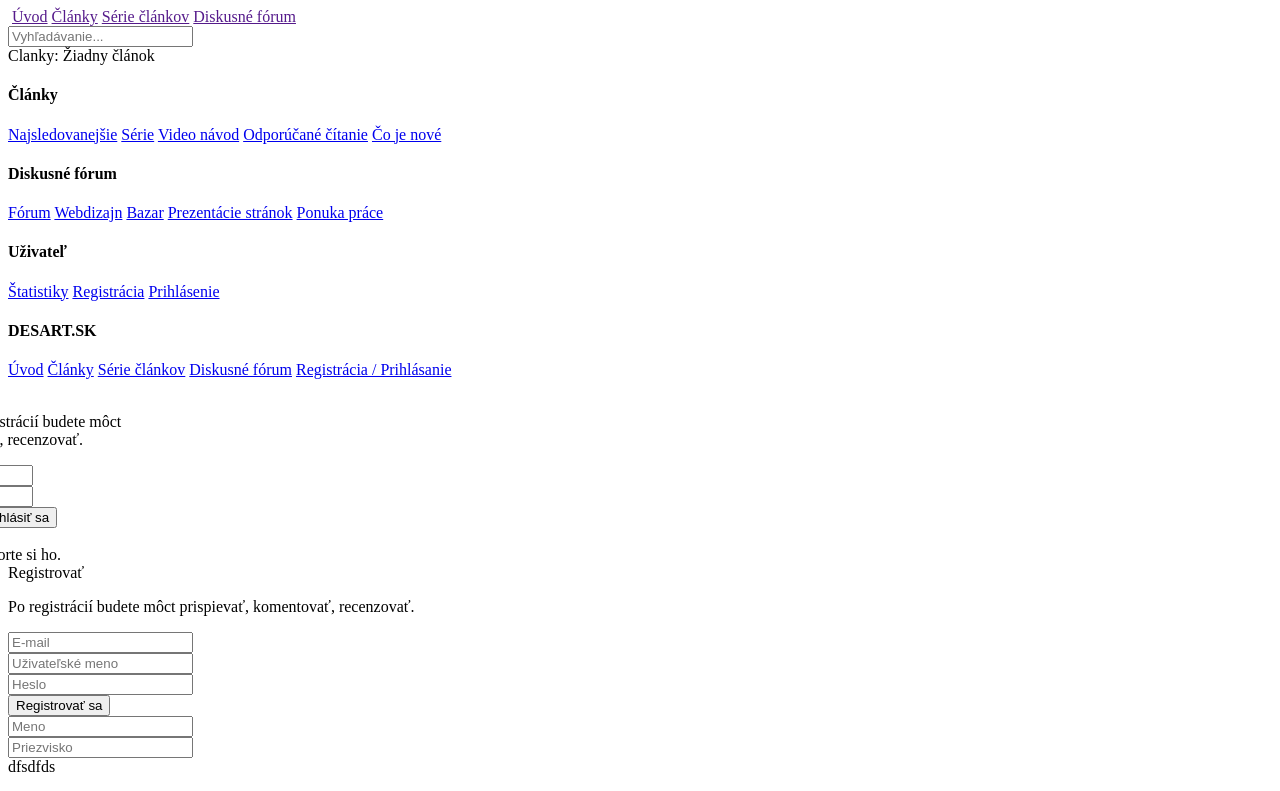
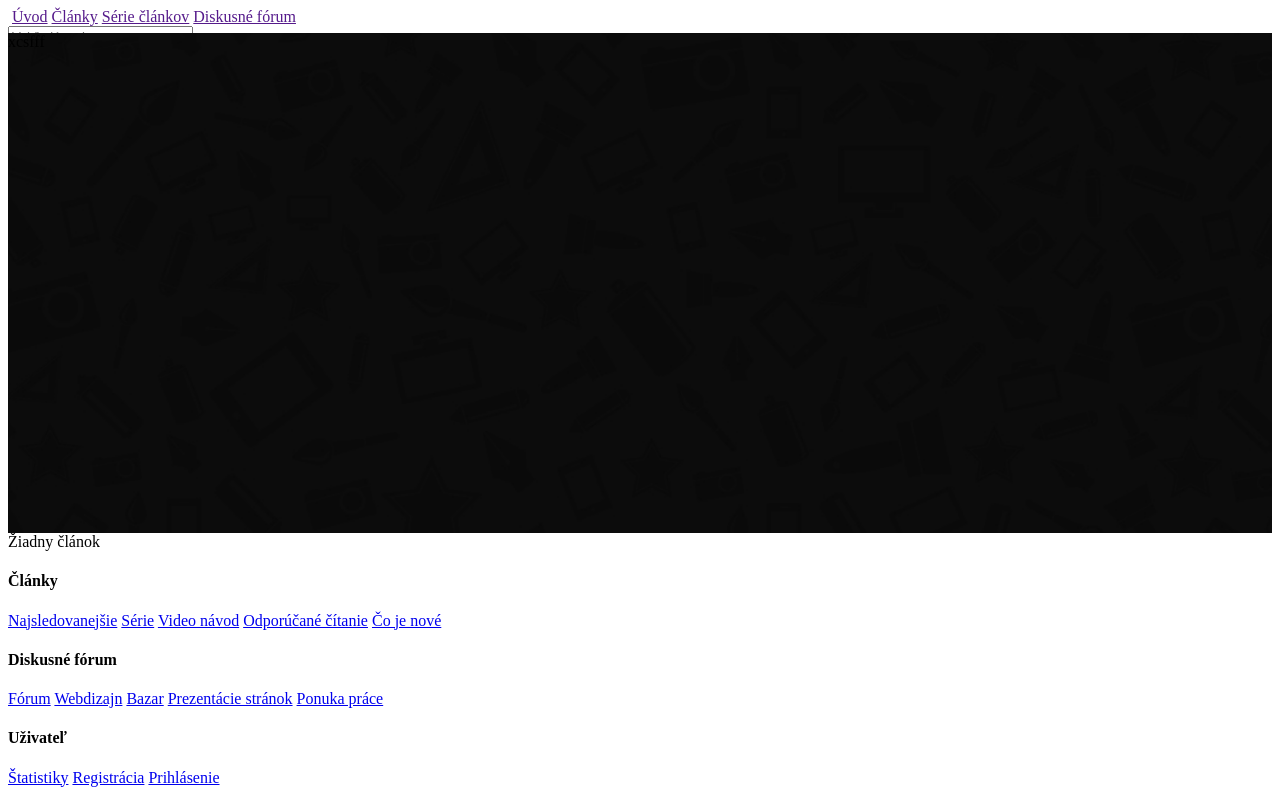
Before and after one commit to Samuell1/desart-aurora, a PHP site: template App/View/home/index.twig in a window 1280 px wide. Shown: the top 791 px of the page. Run offline with PHP 8.4, Linux system fonts and the light colour scheme; the template is opened without the code that fills it, so the values that code supplies are empty; some libraries are stand-ins or nearby versions.

Commit message:
push ma ass

```diff
--- a/App/View/article/view.twig
+++ b/App/View/article/view.twig
@@ -27,7 +27,7 @@
             </div>
             <div class="item">
               <i class="calendar icon"></i>
-              <div class="content popup" data-content="Naposledy upravené 2. Apríla 2016" data-variation="mini inverted" data-position="top center">publikované 1. Apríla 2015
+              <div class="content popup-active" data-content="Naposledy upravené 2. Apríla 2016" data-variation="mini inverted" data-position="top center">publikované 1. Apríla 2015
               </div>
             </div>
           </div>
--- a/App/View/home/index.twig
+++ b/App/View/home/index.twig
@@ -3,17 +3,67 @@
 {% block title %}Tvorba webstránok, programovanie, grafika, it novinky, recenzie{% endblock %}
 
 {% block content %}
+
+<div style="position:relative;height:500px;margin-top:-14px;background:url(assets/img/bg.jpg) top center;background-size:cover;">
+
+  <div class="position:absolute;right:0px;background:#000;width:260px;height:300px;">
+    xcsfff
+  </div>
+
+
+</div>
+
+<div class="container">
+
+  <div class="ui two column stackable grid padded">
       <div class="row">
-    Clanky:
+
         {% if Articles|length >= 1 %}
             {% for Article in Articles %}
-            {{ Article.slug }}
-            <a href="{{ Url.get("article", {"slug": Article.slug}) }}">{{ Article.name }}</a>
+
+            <div class="column">
+
+              <article>
+                <div class="info">
+                  <span class="userinfo">
+                    <img class="ui avatar image" src="http://data.desart.sk/avatars/5.png">
+                    <a href="#">Samuell</a>
+                  </span>
+
+                  <a href="#" class="ui tiny basic green button right floated">
+                    Webdesign
+                  </a>
+
+                  <div class="clearfix"></div>
+                </div>
+
+                <div class="content">
+                  <div class="ui fluid image">
+                    <div class="ui green ribbon label">
+                      1. Apríl 2015
+                    </div>
+                    <img src="http://lorempixel.com/800/240/">
+                  </div>
+
+                  <h2 style="font-family:Ubuntu;"><a href="{{ Url.get("article", {"slug": Article.slug}) }}">{{ Article.name }}</a></h2>
+                  <p style="font-family:Ubuntu;color:#999;font-weight:100">{{ Article.content|slice(0, 500)|striptags|raw }}</p>
+                </div>
+              </article>
+
+            </div> <!-- ./article -->
+
+
             {% endfor %}
         {% else %}
             Žiadny článok
         {% endif %}
+
+      </div> <!-- ./row -->
+    </div> <!-- ./grid -->
+
 </div>
+
+
 {% endblock %}
 
 {#
--- a/App/View/index.twig
+++ b/App/View/index.twig
@@ -55,7 +55,7 @@
   			<a class="item noneborder lesspadd show-userprofile">
   				<div class="ui horizontal list">
   					<div class="item">
-  						<img class="ui mini circular image" src="http://avatars.io/email/{{ User.email }}">
+  						<img class="ui mini circular image" src="http://data.desart.sk/avatars/{{ User.id }}.png">
   					</div>
   				</div>
   			</a>
@@ -109,172 +109,40 @@
   		</div> <!-- ./user notifications -->
 
   		<div class="ui flowing userprofile popup transition">
-  			<div class="ui grid" style="max-width:440px">
-  				<div class="four wide column center aligned">
-  					<img class="ui tiny rounded image" src="http://avatars.io/email/{{ User.email }}">
-  					<a class="ui mini basic button" style="margin-top:5px">Manager</a>
+  			<div class="ui grid" style="width:320px">
+  				<div class="five wide column center aligned">
+  					<img class="ui small rounded image" src="http://data.desart.sk/avatars/{{ User.id }}.png">
   				</div>
-  				<div class="twelve wide column">
-  					<h4 class="ui header">{{ User.username }}</h4>
-
-  					<div class="ui list">
-                        {% if not User.account_activated %}
-                            <a class="item">
-      							<i class="help icon red"></i>
-
-      							<div class="content">
-      								<div class="header">Emailová adresa</div>
-      								<div class="description">Prosím overte si svoju emailovú adresu!</div>
-      							</div>
-      						</a>
-                        {% endif %}
-  						<a class="item">
-  							<i class="right triangle icon"></i>
-
-  							<div class="content">
-  								<div class="header">Icon Alignment</div>
-  								<div class="description">Floated icons are by default top aligned. To have an icon top aligned try this example.</div>
-  							</div>
-  						</a>
-  					</div>
+  				<div class="eleven wide column">
+  					<h4 class="ui header" style="margin:0">{{ User.Meta.firstname }} {{ User.username }} {{ User.Meta.lastname }}</h4>
+            <small>{{ User.email }}</small><br>
+            <a class="ui mini basic button" style="margin-top:7px">Prejsť do manageru</a>
 
   				</div>
   			</div>
 
   			<div class="progressbox">
-  				<div data-percent="20" class="ui tiny progress success">
+  				<div data-percent="20" class="ui tiny progress teal">
+            <div class="label">
+  						Level: Začiatočník
+  						<span class="label" style="text-align:right;float:right">20 / 20</span>
+  					</div>
   					<div style="transition-duration: 300ms; width: 20%;" class="bar"></div>
-  					<div class="label left aligned">
-  						Level: Začiatočník
-  						<span class="label" style="text-align:right;float:right">10 / 20</span>
-  					</div>
-
   				</div>
   			</div>
 
-  			<div class="ui two bottom attached buttons" style="margin:0 -14px -11px -14px;">
-  				<a class="ui button tiny blue fluid"><i class="setting icon"></i> Nastavenia</a>
-  				<a class="ui button tiny fluid" href="{{ Url.base("logout") }}"><i class="sign out icon"></i> Odhlásiť sa</a>
+  			<div class="ui two tiny bottom attached buttons" style="margin:0 -14px -12px -14px;">
+  				<a class="ui teal button fluid"><i class="setting icon"></i> Nastavenia</a>
+  				<a class="ui button fluid" href="{{ Url.base("logout") }}"><i class="sign out icon"></i> Odhlásiť sa</a>
   			</div>
+
+
   		</div> <!-- ./user profile -->
         {% endif %}
+
   	</div> <!-- ./menu -->
-    {% block content %}
-    <div style="position:relative;height:500px;margin-top:-14px;background:url(bg.jpg) top center;background-size:cover;">
 
-      <div class="position:absolute;right:0px;background:#000;width:260px;height:300px;">
-        xcsfff
-      </div>
-
-
-    </div>
-
-		<div class="container">
-
-			<div class="ui two column stackable grid padded">
-					<div class="row">
-
-						<div class="column">
-
-							<article>
-								<div class="info">
-									<span class="userinfo">
-										<img class="ui avatar image" src="http://data.desart.sk/avatars/5.png">
-										<a href="#">Samuell</a>
-									</span>
-
-									<a href="#" class="ui tiny basic green button right floated">
-									  Webdesign
-									</a>
-
-									<div class="clearfix"></div>
-								</div>
-
-								<div class="content">
-									<div class="ui fluid image">
-										<div class="ui green ribbon label">
-											1. Apríl 2015
-										</div>
-										<img src="http://lorempixel.com/800/240/">
-									</div>
-
-									<h2 style="font-family:Ubuntu;"><a href="#">Ako vytvoriť Tilt-Shift efekt</a></h2>
-									<p style="font-family:Ubuntu;color:#999;font-weight:100">Lorem ipsum dolor sit amet, consectetur adipisicing elit. Autem maiores quam doloremque, temporibus est labore, rerum sed quaerat impedit doloribus reprehenderit ullam porro. Esse quas nesciunt sapiente aperiam, sit laborum ipsum cum reiciendis ab consequuntur nobis dolorem, quia pariatur vitae!</p>
-								</div>
-							</article>
-
-						</div> <!-- ./article -->
-
-
-						<div class="column">
-
-							<article>
-								<div class="info">
-									<span class="userinfo">
-										<img class="ui avatar image" src="http://data.desart.sk/avatars/5.png">
-										<a href="#">Samuell</a>
-									</span>
-
-									<a href="#" class="ui tiny basic green button right floated">
-									  Webdesign
-									</a>
-
-									<div class="clearfix"></div>
-								</div>
-
-								<div class="content">
-									<div class="ui fluid image">
-										<div class="ui green ribbon label">
-											1. Apríl 2015
-										</div>
-										<img src="http://lorempixel.com/800/240/">
-									</div>
-
-									<h2 style="font-family:Ubuntu;"><a href="#">Ako vytvoriť Tilt-Shift efekt</a></h2>
-									<p style="font-family:Ubuntu;color:#999;font-weight:100">Lorem ipsum dolor sit amet, consectetur adipisicing elit. Autem maiores quam doloremque, temporibus est labore, rerum sed quaerat impedit doloribus reprehenderit ullam porro. Esse quas nesciunt sapiente aperiam, sit laborum ipsum cum reiciendis ab consequuntur nobis dolorem, quia pariatur vitae!</p>
-								</div>
-							</article>
-
-						</div> <!-- ./article -->
-
-						<div class="column">
-
-							<article>
-								<div class="info">
-									<span class="userinfo">
-										<img class="ui avatar image" src="http://data.desart.sk/avatars/5.png">
-										<a href="#">Samuell</a>
-									</span>
-
-									<a href="#" class="ui tiny basic green button right floated">
-									  Webdesign
-									</a>
-
-									<div class="clearfix"></div>
-								</div>
-
-								<div class="content">
-									<div class="ui fluid image">
-										<div class="ui green ribbon label">
-											1. Apríl 2015
-										</div>
-										<img src="http://lorempixel.com/800/240/">
-									</div>
-
-									<h2 style="font-family:Ubuntu;"><a href="#">Ako vytvoriť Tilt-Shift efekt</a></h2>
-									<p style="font-family:Ubuntu;color:#999;font-weight:100">Lorem ipsum dolor sit amet, consectetur adipisicing elit. Autem maiores quam doloremque, temporibus est labore, rerum sed quaerat impedit doloribus reprehenderit ullam porro. Esse quas nesciunt sapiente aperiam, sit laborum ipsum cum reiciendis ab consequuntur nobis dolorem, quia pariatur vitae!</p>
-								</div>
-							</article>
-
-						</div> <!-- ./article -->
-
-
-
-					</div> <!-- ./row -->
-				</div> <!-- ./grid -->
-
-		</div>
-    {% endblock %}
+    {% block content %}{% endblock %}
 
 		<div class="ui vertical footer segment">
 			<div class="ui container">
@@ -340,7 +208,12 @@
       <a href="/" class="item"><i class="user icon"></i> Registrácia / Prihlásanie</a>
     </div> <!-- ./mobile menu -->
 
-    <!-- Javascript -->
+    <!-- notication email not activated -->
+    {% if not User.account_activated %}
+
+    {% endif %}
+
+    <!-- Modals -->
     {% include 'modal/login.twig' %}
     {% include 'modal/register.twig' %}
 
```
Also changed, not shown: public/assets/img/bg2.jpg (deleted), public/assets/js/app.js. Lines whose indentation alone changed are shown as unchanged.
